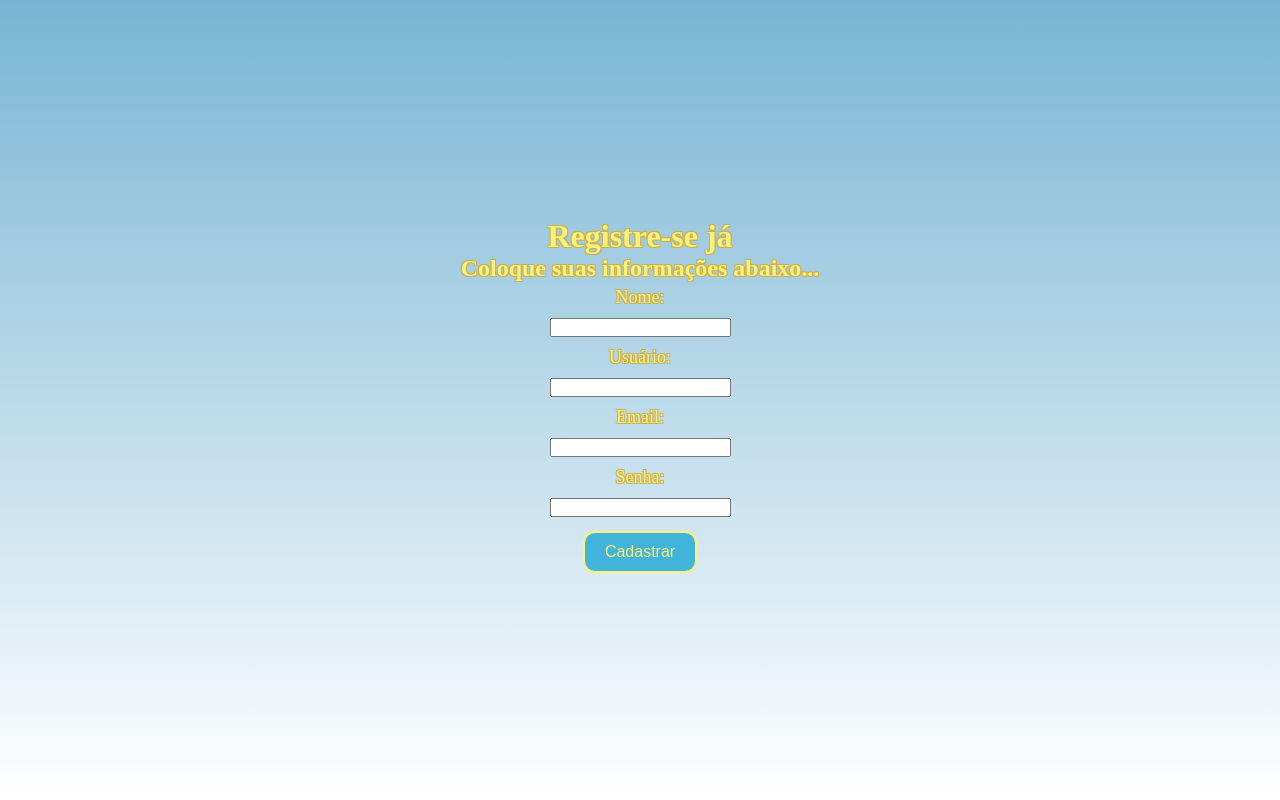
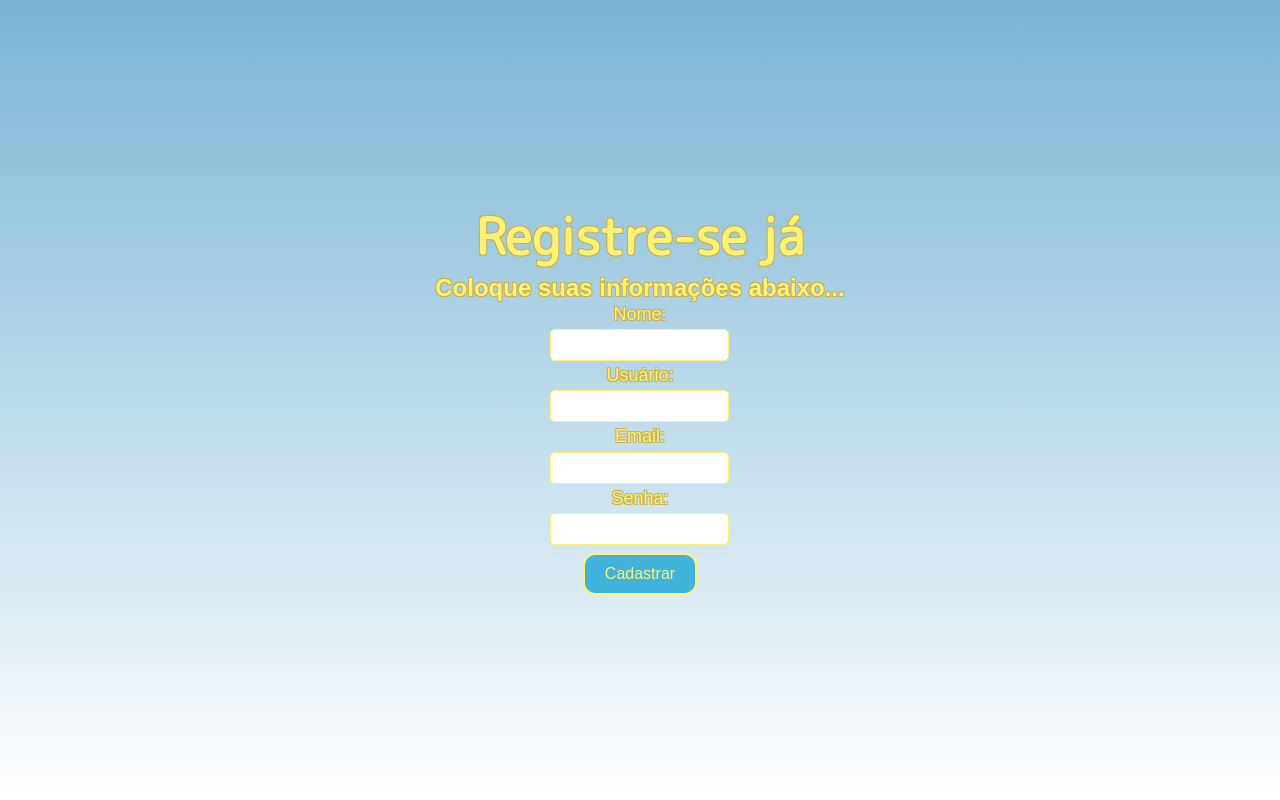
Before and after one commit to annat0rres/DiariodeHumorDigital, a Flask app: page /cadastro in a window 1280 px wide. Run offline with Flask 3, Linux system fonts and the light colour scheme.

Commit message:
update 1.9

```diff
--- a/templates/cadastro.html
+++ b/templates/cadastro.html
@@ -13,8 +13,8 @@
             <h2>Coloque suas informações abaixo...</h2>
         </div>
         <form method="POST" action="/cadastro" class="form_cadastro">
-            <label for="username">Nome:</label>
-            <input type="text" id="username" name="username" required>
+            <label for="name">Nome:</label>
+            <input type="text" id="name" name="name" required>
 
             <label for="username">Usuário:</label>
             <input type="text" id="username" name="username" required>
--- a/templates/css/cadastro.css
+++ b/templates/css/cadastro.css
@@ -1,3 +1,5 @@
+@import url('https://fonts.googleapis.com/css2?family=Bebas+Neue&family=Lilita+One&family=M+PLUS+Rounded+1c&display=swap');
+
 * {
     padding: 0;
     margin: 0;
@@ -10,6 +12,10 @@ body {
     justify-content: center;
     align-items: center;
     text-align: center;
+    opacity: 0;
+    transform: translateY(20px);
+    animation: aparecer 0.8s ease-out forwards;
+    overflow: hidden;
 }
 .title_cadastro {
     color: #FFF173;
@@ -34,6 +40,14 @@ body {
     justify-content: space-around;
     align-items: center;
     font-size: 18px;
+    font-family: sans-serif;
+}
+.form_cadastro input {
+    height: 30px;
+    color:#40b4db;
+    border: solid 1px #FFF173;
+    outline-color: #40b4db;
+    border-radius: 5px;
 }
 .cadastrar_button {
     background-color: #40b4db;
@@ -54,3 +68,19 @@ body {
     border-color: #C7B157;
     color: #7e6e2e;
 }
+
+h1 {
+    font-size: 50px;
+    font-family: "M PLUS Rounded 1c";
+}
+
+h2 {
+    font-family: sans-serif;
+}
+
+@keyframes aparecer {
+    to {
+      opacity: 1;
+      transform: translateY(0);
+    }
+}
```
Also changed, not shown: templates/css/inicio.css (+13 -2 lines), templates/css/login.css (+31 -0 lines).
